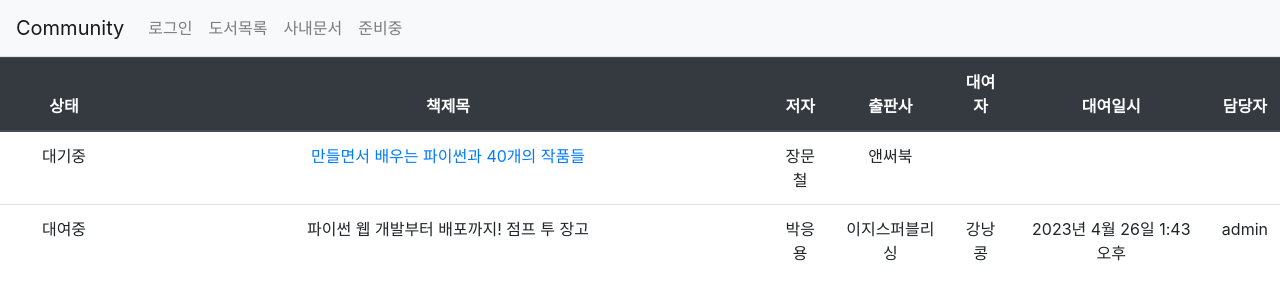
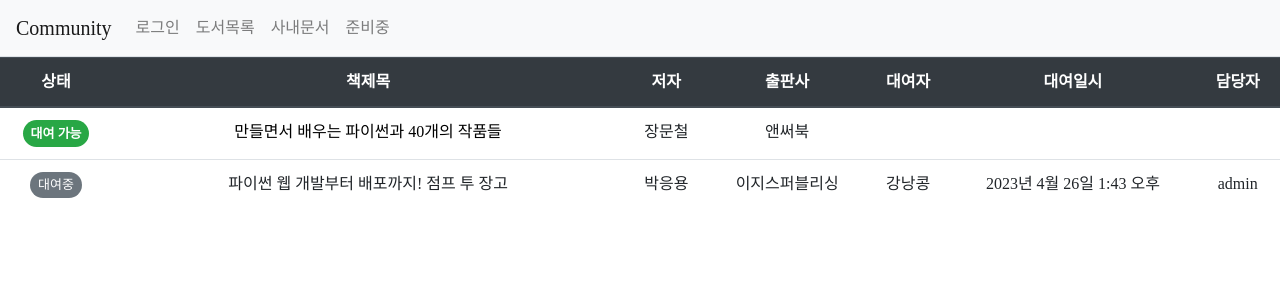
Before and after one commit to petiechoi/community_python, a Django app: page / in a window 1280 px wide. Shown: the top 300 px of the page. Run offline with Django 4.2, Linux system fonts and the light colour scheme; data comes from the database, SQL or seed files in the repository; both versions use the stored data as it was after the commit; some libraries are stand-ins or nearby versions; some web fonts are replaced.

Commit message:
폰트 적용 도서 대여 상태 UI 개선

```diff
--- a/config/settings.py
+++ b/config/settings.py
@@ -116,7 +116,7 @@ USE_TZ = True
 # Static files (CSS, JavaScript, Images)
 # https://docs.djangoproject.com/en/4.1/howto/static-files/
 
-STATIC_URL = "static/"
+STATIC_URL = "/static/"
 STATICFILES_DIRS =[
     BASE_DIR / 'static',
 ]
--- a/static/style.css
+++ b/static/style.css
@@ -0,0 +1,31 @@
+.badge {
+    display: inline-block;
+    padding: 0.52em 0.593em;
+    font-size: 0.8125em;
+    font-weight: 500;
+    line-height: 1;
+    color: #fff;
+    text-align: center;
+    white-space: nowrap;
+    vertical-align: baseline;
+    border-radius: 0.25rem;
+}
+
+.bg-success{
+font-weight: 800;
+}
+
+a{
+    color: black;
+}
+
+@font-face {
+    font-family: 'NanumSquareNeo-Variable';
+    src: url('https://cdn.jsdelivr.net/gh/projectnoonnu/noonfonts_11-01@1.0/NanumSquareNeo-Variable.woff2') format('woff2');
+    font-weight: normal;
+    font-style: normal;
+}
+
+body{
+    font-family:NanumSquareNeo-Variable;
+}
--- a/templates/base.html
+++ b/templates/base.html
@@ -2,6 +2,7 @@
 <!DOCTYPE html>
 <html lang="en">
 <head>
+
 
     <!-- Bootstrap CSS -->
     <link rel="stylesheet" type="text/css" href="{% static 'bootstrap.min.css' %}">
--- a/templates/community/book_list.html
+++ b/templates/community/book_list.html
@@ -3,8 +3,8 @@
 <table class="table" xmlns="http://www.w3.org/1999/html">
     <thead>
     <tr class="text-center thead-dark">
-        <th style="width:10%">상태</th>
-        <th style="width:50%">책제목</th>
+        <th style=>상태</th>
+        <th style="width:40%">책제목</th>
         <th>저자</th>
         <th>출판사</th>
         <th>대여자</th>
@@ -18,9 +18,9 @@
         <tr class="text-center">
             <td>
                 {%if book.borrow %}
-                    대여중
+                <span class="badge rounded-pill bg-secondary">대여중</span>
                 {% else %}
-                    대기중
+                    <span class="badge rounded-pill bg-success">대여 가능</span>
                 {% endif %}
             </td>
             <td>
```
Also changed, not shown: db.sqlite3.
